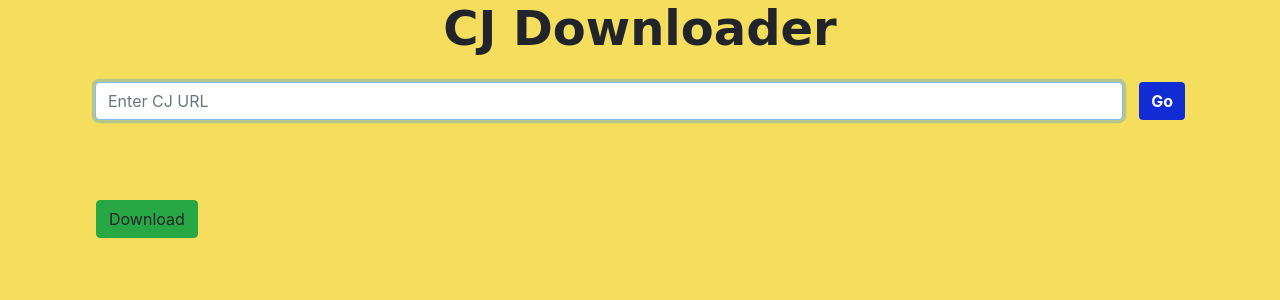
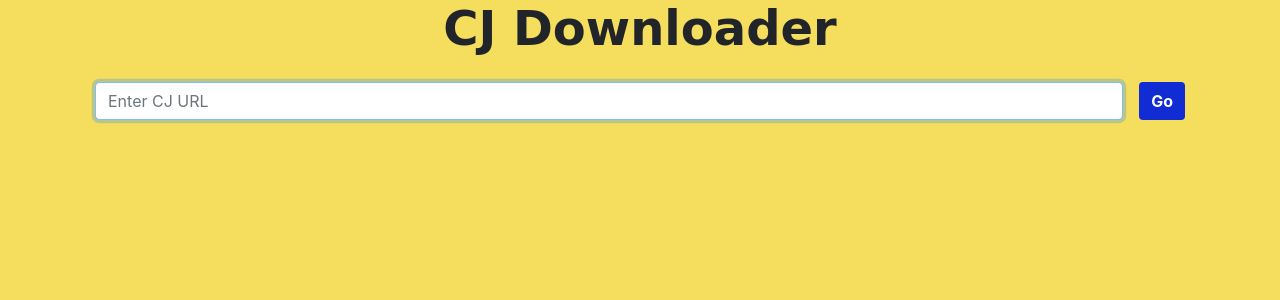
Before and after one commit to Ram-95/Image_downloader_flask, a Flask app: page /CJ in a window 1280 px wide. Shown: the part 162-462 px from the top of the page. Run offline with Flask 2, Linux system fonts and the light colour scheme; some libraries are stand-ins or nearby versions.

Commit message:
Add download button styles

```diff
--- a/static/styles.css
+++ b/static/styles.css
@@ -65,6 +65,15 @@ body {
     100% {
         transform: rotate(360deg);
     }
+}
+
+.download_div {
+    text-align: center;
+}
+
+.download_btn {
+    visibility: hidden;
+    margin-top: 1.2rem;
 }
 
 /* CSS of homepage.html*/
```
